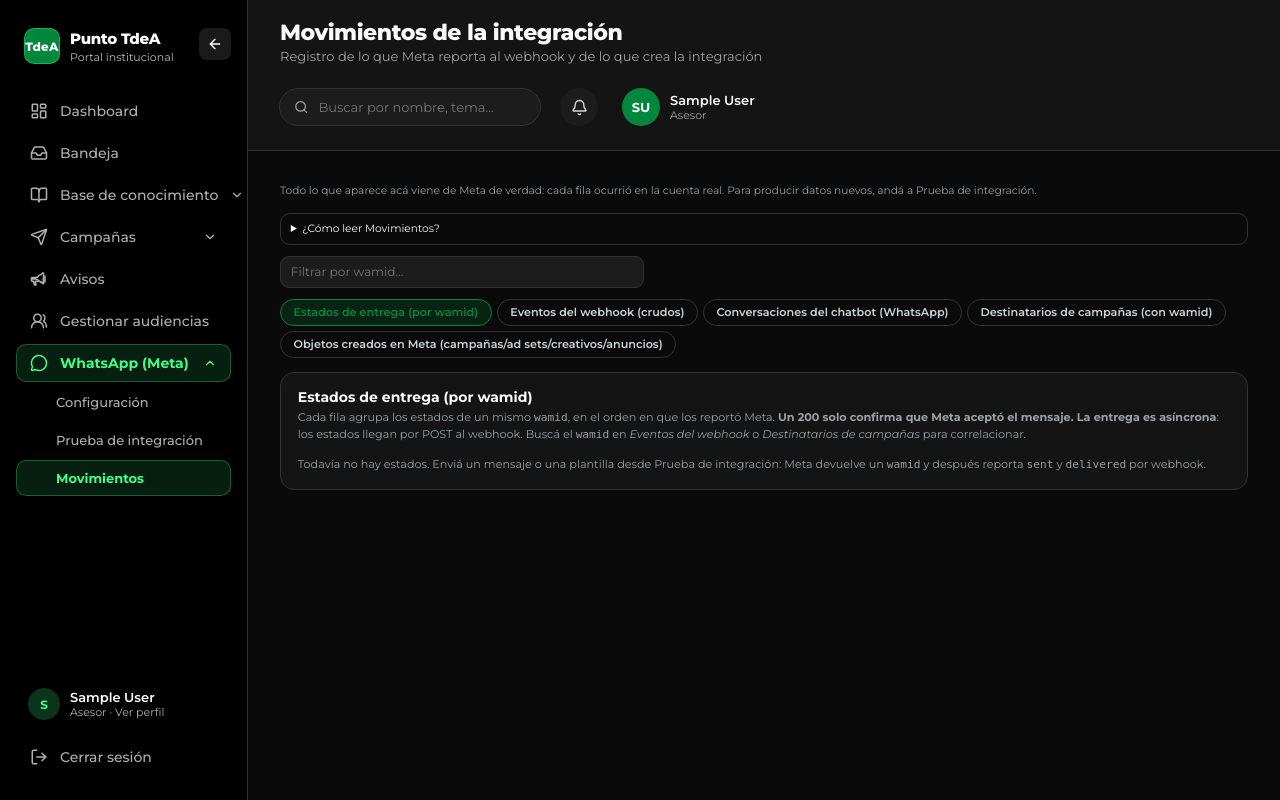
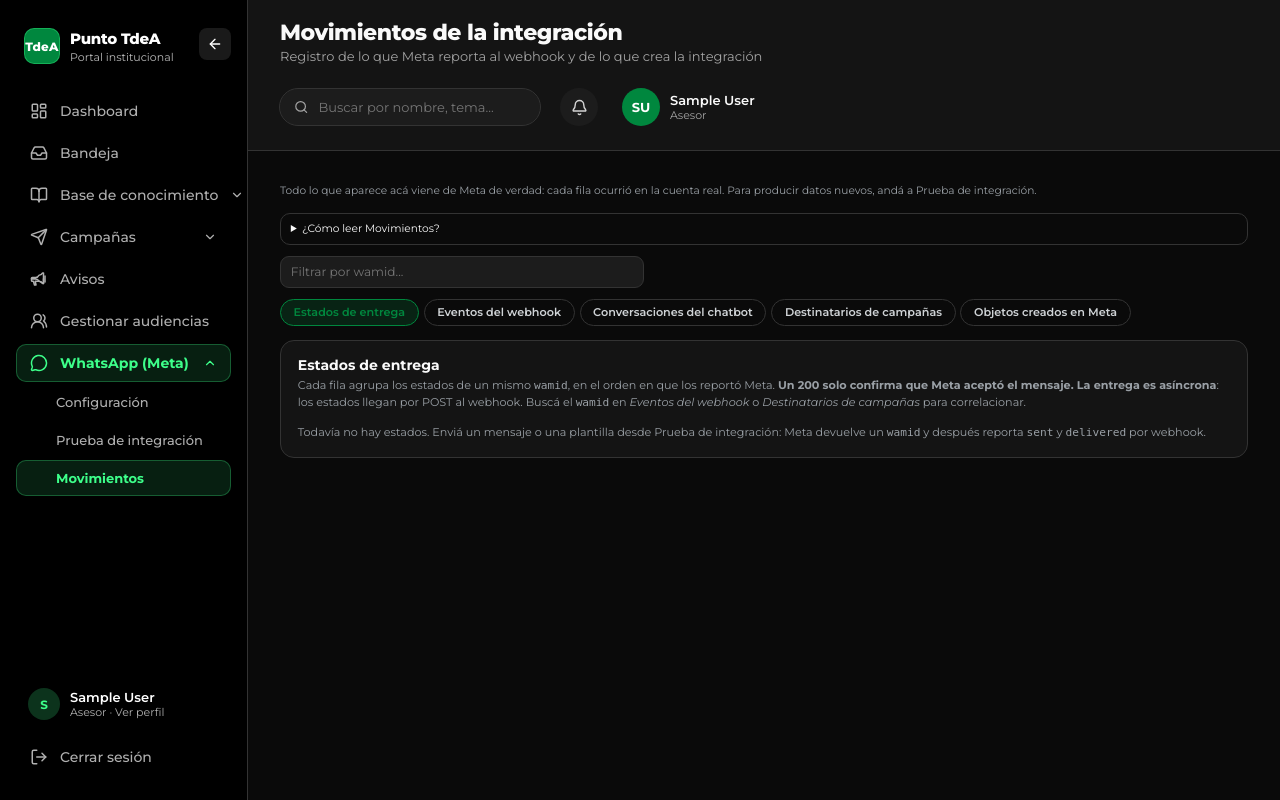
Before and after one commit to cristianclv123/PuntoTdeA, a Django app: page /whatsapp-prueba/resultados/ in a window 1280 px wide. Run offline with Django 5.2, Linux system fonts and the light colour scheme; the visitor is signed in with stand-in values (Sample User, id 1); data that the repository does not hold is empty; parts of the project's set-up code (start-up, migrations or seed data) failed here and were passed over.

Commit message:
Quita los parentesis de los titulos de las pestanas de Movimientos
Los titulos de las pestanas y los encabezados de cada panel ahora usan solo el nombre ('Estados de entrega', 'Eventos del webhook', 'Conversaciones del chatbot', 'Destinatarios de campanas', 'Objetos creados en Meta'). Se ajustan la referencia cruzada del panel Destinatarios, los tests de labels y los encabezados de la doc. 37 tests de consola OK.

```diff
--- a/communications/templates/communications/whatsapp_results.html
+++ b/communications/templates/communications/whatsapp_results.html
@@ -25,15 +25,15 @@
   <input id="wamid-filter" placeholder="Filtrar por wamid..." class="wa-input" style="max-width:26rem;margin:0 0 .75rem">
 
   <div class="wa-tabs" role="tablist">
-    <button type="button" class="wa-tab" role="tab" data-wa-tab="estados">Estados de entrega (por wamid)</button>
-    <button type="button" class="wa-tab" role="tab" data-wa-tab="eventos">Eventos del webhook (crudos)</button>
-    <button type="button" class="wa-tab" role="tab" data-wa-tab="chats">Conversaciones del chatbot (WhatsApp)</button>
-    <button type="button" class="wa-tab" role="tab" data-wa-tab="destinatarios">Destinatarios de campañas (con wamid)</button>
-    <button type="button" class="wa-tab" role="tab" data-wa-tab="campanas">Objetos creados en Meta (campañas/ad sets/creativos/anuncios)</button>
+    <button type="button" class="wa-tab" role="tab" data-wa-tab="estados">Estados de entrega</button>
+    <button type="button" class="wa-tab" role="tab" data-wa-tab="eventos">Eventos del webhook</button>
+    <button type="button" class="wa-tab" role="tab" data-wa-tab="chats">Conversaciones del chatbot</button>
+    <button type="button" class="wa-tab" role="tab" data-wa-tab="destinatarios">Destinatarios de campañas</button>
+    <button type="button" class="wa-tab" role="tab" data-wa-tab="campanas">Objetos creados en Meta</button>
   </div>
 
   <section class="wa-card wa-panel" role="tabpanel" data-wa-panel="estados">
-    <h2>Estados de entrega (por wamid)</h2>
+    <h2>Estados de entrega</h2>
     <p class="hint">
       Cada fila agrupa los estados de un mismo <code>wamid</code>, en el orden en
       que los reportó Meta. <strong>Un 200 solo confirma que Meta aceptó el mensaje. La entrega es asíncrona</strong>: los estados llegan por POST al webhook. Buscá el <code>wamid</code> en <em>Eventos del webhook</em> o <em>Destinatarios de campañas</em> para correlacionar.
@@ -71,7 +71,7 @@
   </section>
 
   <section class="wa-card wa-panel" role="tabpanel" data-wa-panel="eventos">
-    <h2>Eventos del webhook (crudos)</h2>
+    <h2>Eventos del webhook</h2>
     <p class="hint">
       {{ event_count }} evento(s) registrado(s). POSTs reales a <code>/api/whatsapp/webhook/</code>, más los envíos hechos desde <a href="{% url 'meta-whatsapp-test' %}">Prueba de integración</a> (con su destinatario y contenido). Cada evento tiene una <code>event_key</code> única (los reintentos de Meta no duplican el procesamiento). Si <strong>Procesado</strong> aparece como <em>pendiente</em>, Meta envió el evento pero su procesamiento no terminó.
     </p>
@@ -123,7 +123,7 @@
   </section>
 
   <section class="wa-card wa-panel" role="tabpanel" data-wa-panel="chats">
-    <h2>Conversaciones del chatbot (WhatsApp)</h2>
+    <h2>Conversaciones del chatbot</h2>
     <p class="hint">
       Últimas conversaciones originadas por WhatsApp. <strong>El primer mensaje siempre se descarta y solo devuelve el saludo</strong>, sin importar qué escriba la persona. Para una conversación completa, el primer mensaje tiene que ser un saludo.
     </p>
@@ -158,8 +158,8 @@
   </section>
 
   <section class="wa-card wa-panel" role="tabpanel" data-wa-panel="destinatarios">
-    <h2>Destinatarios de campañas (con wamid)</h2>
-    <p class="hint">Los estados de Meta se aplican a estos destinatarios por su <code>provider_message_id</code> (wamid). Copiá el wamid para buscarlo en <strong>Estados de entrega (por wamid)</strong>.</p>
+    <h2>Destinatarios de campañas</h2>
+    <p class="hint">Los estados de Meta se aplican a estos destinatarios por su <code>provider_message_id</code> (wamid). Copiá el wamid para buscarlo en <strong>Estados de entrega</strong>.</p>
     {% if recent_recipients %}
       <table class="wa-table">
         <thead>
@@ -188,7 +188,7 @@
   </section>
 
   <section class="wa-card wa-panel" role="tabpanel" data-wa-panel="campanas">
-    <h2>Objetos creados en Meta (campañas/ad sets/creativos/anuncios)</h2>
+    <h2>Objetos creados en Meta</h2>
     <p class="hint">
       Objetos que la integración creó en la cuenta de anuncios (Marketing API) al publicar avisos en WhatsApp Status. Un intento es <strong>huérfano</strong> cuando falló después de crear la campaña o el ad set y nunca llegó a crear el anuncio (p.ej. app en modo Development → crea campaña/ad set pero rechaza el creativo). Borrar borra la <strong>campaña completa</strong> en Meta (arrastra ad sets y anuncios) y limpia el rastro local.
     </p>
```
Also changed, not shown: communications/tests/test_meta_console.py (+7 -7 lines), docs/pagina-pruebas-whatsapp.md (+5 -5 lines).
